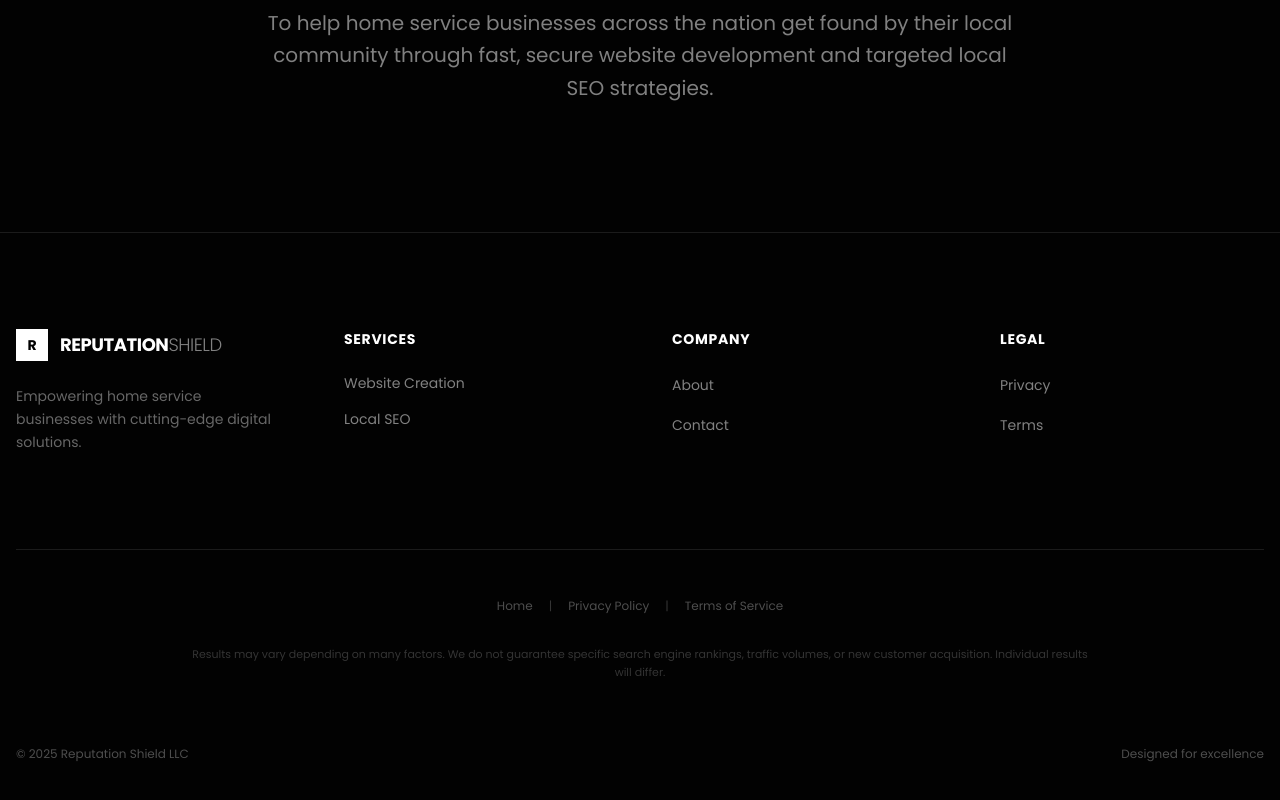
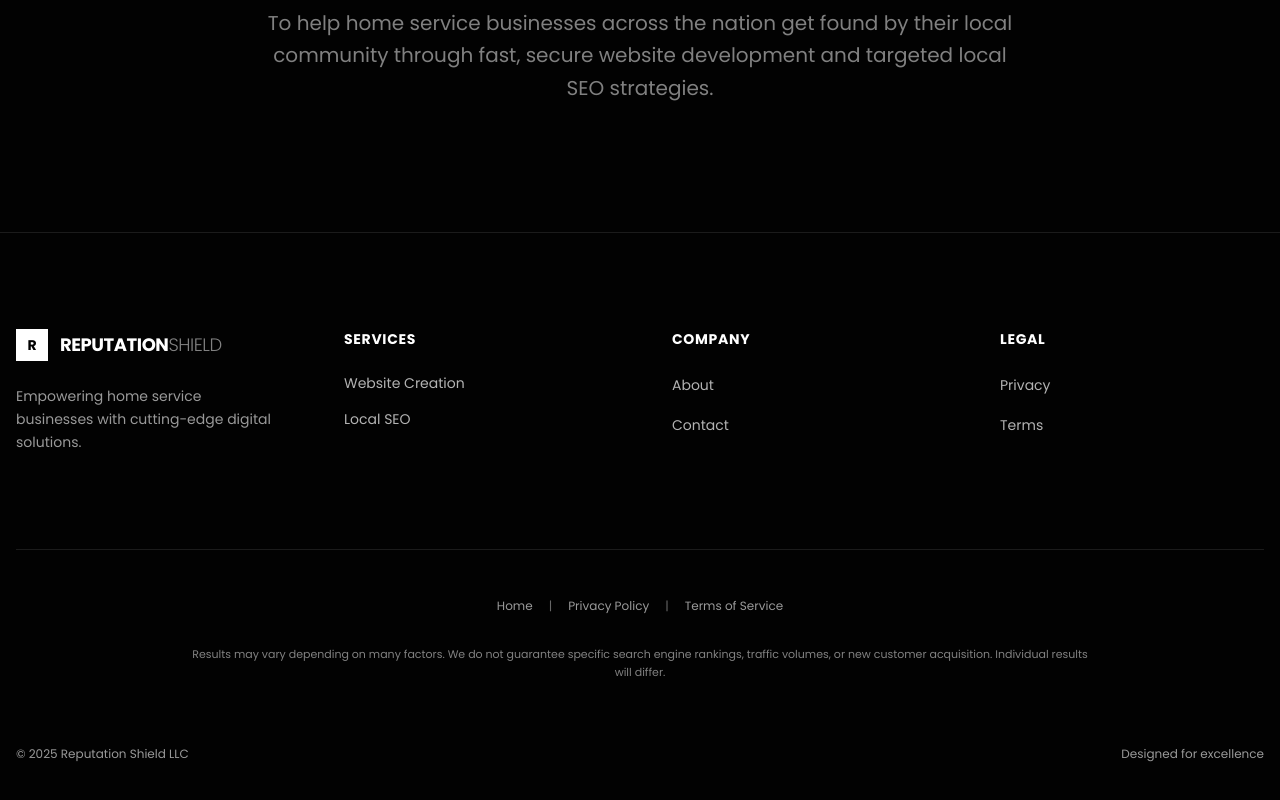
Before and after one commit to nravento/Reputation-management-website, a Next.js app: page /about in a window 1280 px wide. Shown: the part 2189-2989 px from the top of the page. Built offline with nearby package versions, Linux system fonts and the light colour scheme.

Commit message:
fix: improve accessibility contrast and heading order
Increase text opacity and fix heading hierarchy for better accessibility.

#VERCEL_SKIP

Co-authored-by: null <151980837+nravento@users.noreply.github.com>

```diff
--- a/components/footer.tsx
+++ b/components/footer.tsx
@@ -15,22 +15,22 @@ export function Footer() {
                 REPUTATION<span className="font-light text-white/50">SHIELD</span>
               </span>
             </Link>
-            <p className="text-white/40 text-sm leading-relaxed max-w-xs">
+            <p className="text-white/60 text-sm leading-relaxed max-w-xs">
               Empowering home service businesses with cutting-edge digital solutions.
             </p>
           </div>
 
           <nav aria-label="Services">
-            <h4 className="text-white font-bold mb-6 text-sm uppercase tracking-wider">Services</h4>
+            <h2 className="text-white font-bold mb-6 text-sm uppercase tracking-wider">Services</h2>
             <ul className="space-y-4">
               <li>
-                <Link href="/services/website-creation" className="text-white/50 hover:text-white transition-colors text-sm flex items-center gap-2 group">
+                <Link href="/services/website-creation" className="text-white/70 hover:text-white transition-colors text-sm flex items-center gap-2 group">
                   Website Creation
                   <ArrowUpRight className="h-3 w-3 opacity-0 group-hover:opacity-100 transition-opacity" />
                 </Link>
               </li>
               <li>
-                <Link href="/services/local-seo" className="text-white/50 hover:text-white transition-colors text-sm flex items-center gap-2 group">
+                <Link href="/services/local-seo" className="text-white/70 hover:text-white transition-colors text-sm flex items-center gap-2 group">
                   Local SEO
                   <ArrowUpRight className="h-3 w-3 opacity-0 group-hover:opacity-100 transition-opacity" />
                 </Link>
@@ -39,45 +39,45 @@ export function Footer() {
           </nav>
 
           <nav aria-label="Company">
-            <h4 className="text-white font-bold mb-6 text-sm uppercase tracking-wider">Company</h4>
+            <h2 className="text-white font-bold mb-6 text-sm uppercase tracking-wider">Company</h2>
             <ul className="space-y-4">
-              <li><Link href="/about" className="text-white/50 hover:text-white transition-colors text-sm">About</Link></li>
-              <li><Link href="/contact" className="text-white/50 hover:text-white transition-colors text-sm">Contact</Link></li>
+              <li><Link href="/about" className="text-white/70 hover:text-white transition-colors text-sm">About</Link></li>
+              <li><Link href="/contact" className="text-white/70 hover:text-white transition-colors text-sm">Contact</Link></li>
             </ul>
           </nav>
 
           <div>
-            <h4 className="text-white font-bold mb-6 text-sm uppercase tracking-wider">Legal</h4>
+            <h2 className="text-white font-bold mb-6 text-sm uppercase tracking-wider">Legal</h2>
             <ul className="space-y-4">
-              <li><Link href="/privacy" className="text-white/50 hover:text-white transition-colors text-sm">Privacy</Link></li>
-              <li><Link href="/terms" className="text-white/50 hover:text-white transition-colors text-sm">Terms</Link></li>
+              <li><Link href="/privacy" className="text-white/70 hover:text-white transition-colors text-sm">Privacy</Link></li>
+              <li><Link href="/terms" className="text-white/70 hover:text-white transition-colors text-sm">Terms</Link></li>
             </ul>
           </div>
         </div>
 
         <div className="border-t border-white/10 pt-12 space-y-8">
           {/* Legal Links Row */}
-          <div className="flex flex-wrap justify-center items-center gap-4 text-xs text-white/30">
-            <Link href="/" className="hover:text-white/50 transition-colors">Home</Link>
-            <span className="text-white/20">|</span>
-            <Link href="/privacy" className="hover:text-white/50 transition-colors">Privacy Policy</Link>
-            <span className="text-white/20">|</span>
-            <Link href="/terms" className="hover:text-white/50 transition-colors">Terms of Service</Link>
+          <div className="flex flex-wrap justify-center items-center gap-4 text-xs text-white/60">
+            <Link href="/" className="hover:text-white transition-colors">Home</Link>
+            <span className="text-white/40">|</span>
+            <Link href="/privacy" className="hover:text-white transition-colors">Privacy Policy</Link>
+            <span className="text-white/40">|</span>
+            <Link href="/terms" className="hover:text-white transition-colors">Terms of Service</Link>
           </div>
 
           {/* FTC Disclaimer */}
           <div className="max-w-4xl mx-auto text-center">
-            <p className="text-white/20 text-[11px] leading-relaxed">
+            <p className="text-white/50 text-[11px] leading-relaxed">
               Results may vary depending on many factors. We do not guarantee specific search engine rankings, traffic volumes, or new customer acquisition. Individual results will differ.
             </p>
           </div>
 
           {/* Copyright */}
           <div className="flex flex-col md:flex-row justify-between items-center gap-6 pt-8">
-            <p className="text-white/30 text-xs">
+            <p className="text-white/60 text-xs">
               © {new Date().getFullYear()} Reputation Shield LLC
             </p>
-            <p className="text-white/30 text-xs">
+            <p className="text-white/60 text-xs">
               Designed for excellence
             </p>
           </div>
--- a/components/hero-section.tsx
+++ b/components/hero-section.tsx
@@ -120,15 +120,15 @@ export function HeroSection() {
           >
             <div className="group p-10 border-r border-white/10 hover:bg-white/[0.02] transition-all duration-500">
               <div className="text-5xl font-bold text-white mb-3">72</div>
-              <div className="text-sm text-white/40 uppercase tracking-wider mb-2">As Fast As Hours</div>
-              <p className="text-[10px] text-white/30 leading-tight">
+              <div className="text-sm text-white/60 uppercase tracking-wider mb-2">As Fast As Hours</div>
+              <p className="text-[10px] text-white/50 leading-tight">
                 *Most websites are delivered within 72 hours after we receive all required content and approvals.
               </p>
             </div>
             <div className="group p-10 hover:bg-white/[0.02] transition-all duration-500">
               <div className="text-5xl font-bold text-white mb-3">24</div>
-              <div className="text-sm text-white/40 uppercase tracking-wider">Support Response</div>
-              <p className="text-[10px] text-white/30 leading-tight mt-2">
+              <div className="text-sm text-white/60 uppercase tracking-wider">Support Response</div>
+              <p className="text-[10px] text-white/50 leading-tight mt-2">
                 (Typically within 24 hours, same business day)
               </p>
             </div>
--- a/components/services-section.tsx
+++ b/components/services-section.tsx
@@ -56,7 +56,7 @@ export function ServicesSection() {
                       <h3 className="text-3xl md:text-4xl font-bold text-white mb-4 group-hover:translate-x-2 transition-transform duration-500">
                         {service.title}
                       </h3>
-                      <p className="text-white/50 max-w-2xl leading-relaxed">
+                      <p className="text-white/70 max-w-2xl leading-relaxed">
                         {service.description}
                       </p>
                     </div>
```
